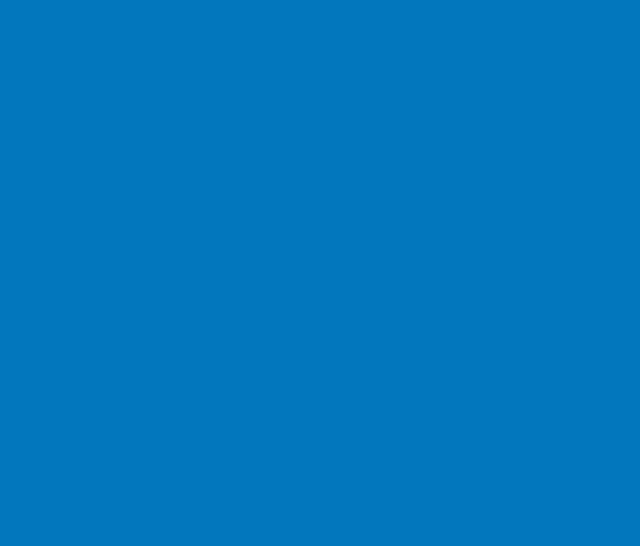
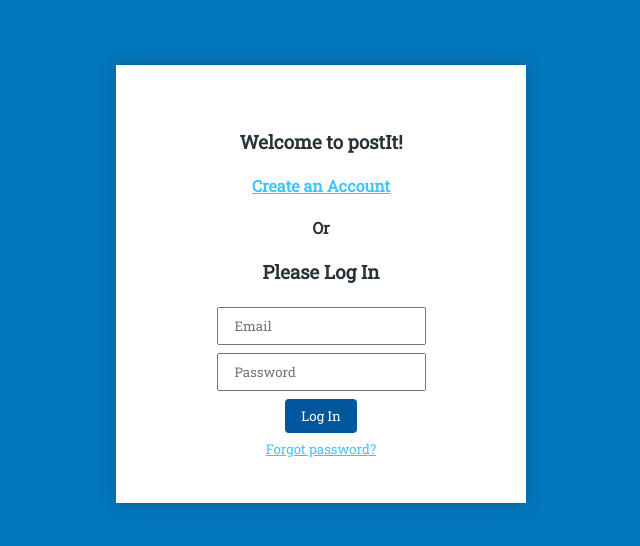
Before and after one commit to Yaiza0706/WAD_Homework3, a Vue app: page / in a window 1280 px wide. Shown: the part 116-662 px from the top of the page, without its empty margins (319-959 px from the left). Built offline with nearby package versions, Linux system fonts and the light colour scheme.

Commit message:
Login page

```diff
--- a/src/App.vue
+++ b/src/App.vue
@@ -1,16 +1,50 @@
 <template>
-  <div id="app">
+  <!-- <div id="app">
     <router-view></router-view>
-  </div>
+  </div> -->
+    <section class="login-page">
+        <!-- <router-view></router-view> -->
+      <section id="login-container">
+        <div>
+          <h1>Welcome to postIt!</h1>
+        </div>
+        <div>
+          <h4>
+            <a href="#">Create an Account</a>
+          </h4>
+        </div>
+        <div>
+          <h4>Or</h4>
+        </div>
+        <div>
+          <h3>Please Log In</h3>
+          <form action="index.html" method="post">
+            <div>
+              <input type="text" name="email" placeholder="Email">
+            </div>
+            <div>
+              <input type="password" name="password" placeholder="Password">
+            </div>
+            <div>
+                <button class="button" type="submit" name="login">Log In</button>
+            </div>
+            <div>
+              <small>
+                <a href="#">Forgot password?</a>
+              </small>
+            </div>
+          </form>
+        </div>
+      </section>
+    </section>
 </template>
 
 <script>
+export default {
+    name: 'App',
+    computed: {
 
-export default {
-  name: 'app',
-  components: {
-
-  }
+    }
 }
 </script>
 
@@ -35,12 +69,30 @@ body {
 a {
     color: #40c4ff;
 }
-.main-container {
-    width: 50%;
-    min-height: 100%;
-    margin: auto auto;
-    padding: 90px 15px 15px 15px;
+
+.login-page {
+    width: 100%;
+    height: 100%;
+    display: flex;
+    justify-content: center;
+    align-items: center;
+}
+
+#login-container {
+    /* background-image: url(../images/logo.png);
+    background-size: 20% auto;
+    background-repeat: no-repeat; */
+    background-position: 15px 15px;
+    min-width: 25%;
+    padding: 45px 45px;
     background-color: #ffffff;
+    box-shadow: 0 0 15px rgba(38, 50, 56, 0.33);
+    text-align: center;
+}
+
+#login-container form div > input {
+    padding: 8px 16px;
+    margin: 4px 0;
 }
 
 button {
@@ -56,4 +108,13 @@ button:hover {
     box-shadow: 0 0 5px rgba(38, 50, 56, 0.7);
     cursor: pointer;
 }
+
+.main-container {
+    width: 50%;
+    min-height: 100%;
+    margin: auto auto;
+    padding: 90px 15px 15px 15px;
+    background-color: #ffffff;
+}
+
 </style>
```
Also changed, not shown: 1 other file (tests, documents, lock files or other folders).
